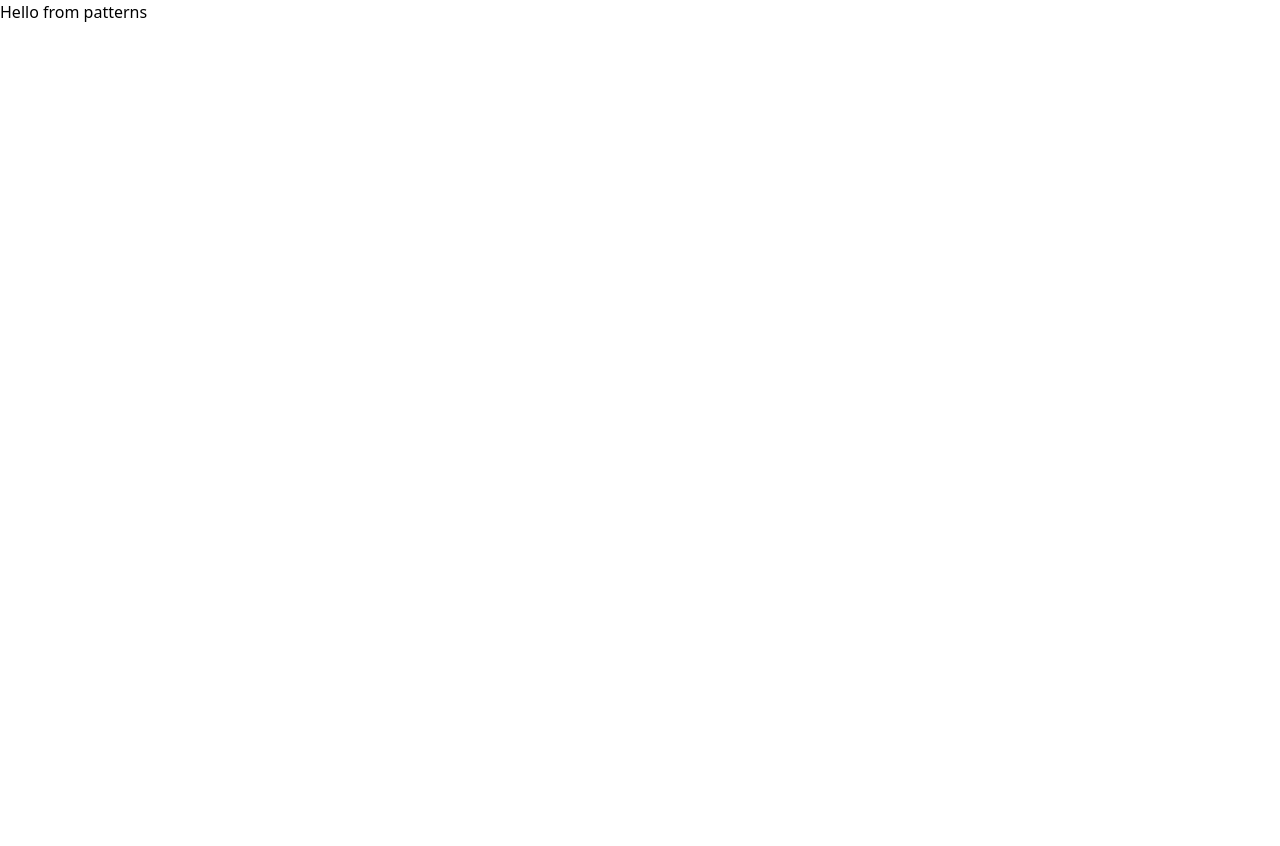
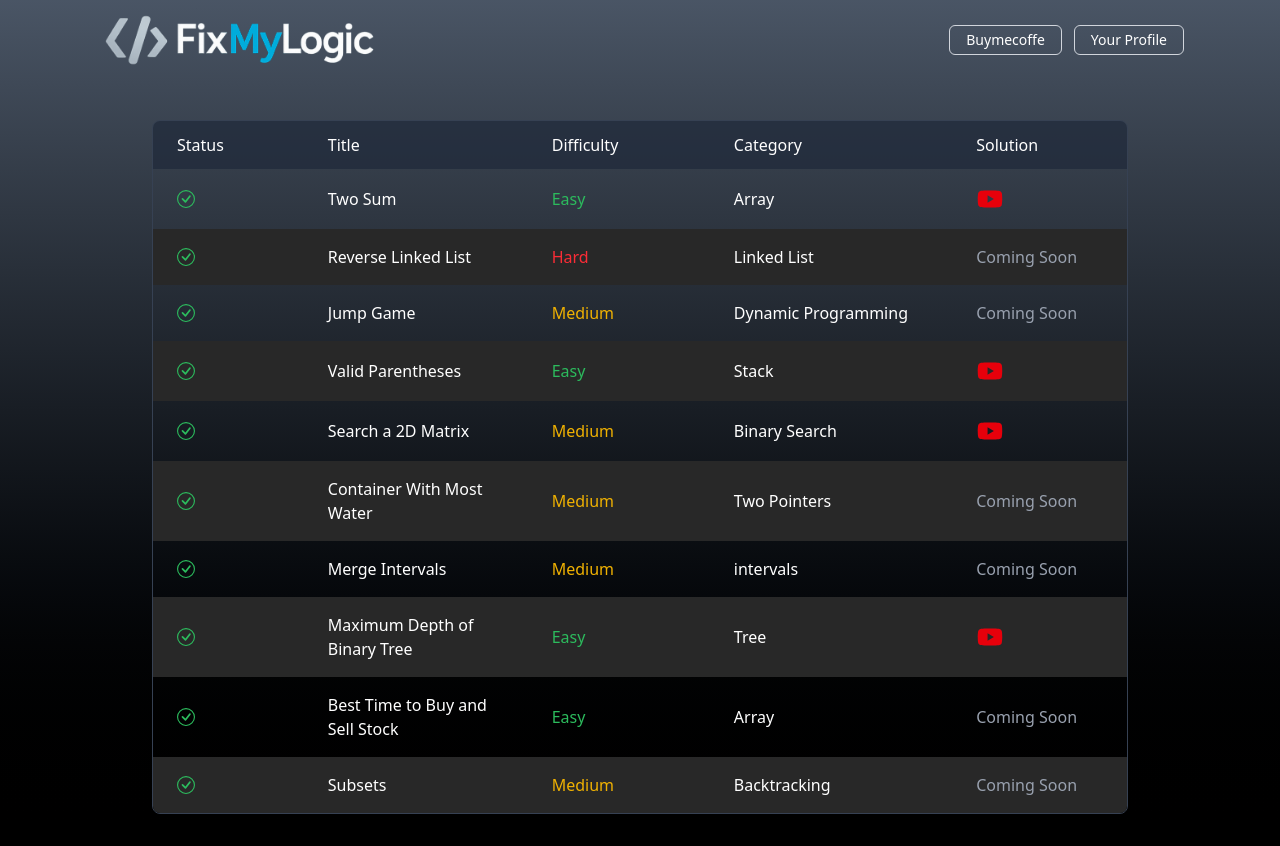
Before and after one commit to Immonn/FixMyLogic, a Next.js app: page /patternwise in a window 1280 px wide. Before the commit the page ends 800 px from the top, so only its background shows below. Built offline with nearby package versions, Linux system fonts and the light colour scheme.

Commit message:
Completed Problem  Dashboard

```diff
--- a/app/(pages)/patternwise/page.tsx
+++ b/app/(pages)/patternwise/page.tsx
@@ -1,5 +1,39 @@
-export default function Patternwise(){
-    return <>
-    <h1>Hello from patterns</h1>
-    </>
+import DashboardNavbar from "@/app/components/DashboardNavbar";
+import ProblemTable from "@/app/components/ProblemTable";
+
+export default function Patternwise() {
+    return (
+        <div className="bg-linear-to-b from-gray-600 to-black min-h-screen relative">
+            <div className="max-w-7xl mx-auto">
+                <DashboardNavbar />
+            </div>
+
+            <main className="max-w-5xl mt-2 mx-auto px-6 py-8">
+                <div className="overflow-x-auto rounded-lg border border-gray-700">
+                    <table className="w-full text-left text-white">
+                        <thead className="bg-gray-800/70">
+                            <tr>
+                                <th scope="col" className="px-6 py-3 w-0 font-medium">
+                                    Status
+                                </th>
+                                <th scope="col" className="px-6 py-3 w-0 font-medium">
+                                    Title
+                                </th>
+                                <th scope="col" className="px-6 py-3 w-0 font-medium">
+                                    Difficulty
+                                </th>
+                                <th scope="col" className="px-6 py-3 w-0 font-medium">
+                                    Category
+                                </th>
+                                <th scope="col" className="px-6 py-3 w-0 font-medium">
+                                    Solution
+                                </th>
+                            </tr>
+                        </thead>
+                        <ProblemTable />
+                    </table>
+                </div>
+            </main>
+        </div>
+    );
 }
--- /dev/null
+++ b/app/components/ProblemTable.tsx
@@ -0,0 +1,39 @@
+import React from 'react';
+import Link from 'next/link';
+import { problems } from '../mockdata/problem';
+import { BsCheckCircle } from 'react-icons/bs'
+import { AiFillYoutube } from 'react-icons/ai';
+
+type ProblemTableProps = {
+
+};
+
+const ProblemTable:React.FC<ProblemTableProps> = () => {
+
+    return <>
+        {problems.map((doc,idx)=>{
+            const difficultyColor=doc.difficulty==="Easy" ? 'text-dark-green-s' : doc.difficulty==="Medium" ? "text-yellow-500" : "text-red-500";
+            return <tr className={`${idx %2==1 ? 'bg-dark-layer-1':''}`} key={doc.id}>
+                <td className='px-6 py-4 font-medium whitespace-nowrap text-dark-green-s'>
+                    <BsCheckCircle fontSize={"18"} width={"18"}/>
+                </td>
+                <td className='px-6 py-4'>
+                    <Link className='hover:text-blue-600 cursor-pointer' href={`/problems/${doc.id}`}>
+                    {doc.title}
+                    </Link>
+                </td>
+                <td className={`px-6 py-4 ${difficultyColor}`}>
+                    {doc.difficulty}
+                </td>
+                <td className='px-6 py-4'>
+                    {doc.category}
+                </td>
+                <td className={`px-6 py-4`}>
+                    {doc.videoId ? <AiFillYoutube fontSize={"28"} className='cursor-pointer text-red-600 hover:text-white'/> : <p className='text-gray-400'>Coming Soon</p>}
+                </td>
+
+            </tr>
+        })}
+    </>
+}
+export default ProblemTable;
--- /dev/null
+++ b/app/mockdata/problem.ts
@@ -0,0 +1,91 @@
+export type Problem = {
+	id: string;
+	title: string;
+	difficulty: string;
+	category: string;
+	order: number;
+	videoId?: string;
+};
+
+export const problems: Problem[] = [
+	{
+		id: "two-sum",
+		title: "Two Sum",
+		difficulty: "Easy",
+		category: "Array",
+		order: 1,
+		videoId: "8-k1C6ehKuw",
+	},
+	{
+		id: "reverse-linked-list",
+		title: "Reverse Linked List",
+		difficulty: "Hard",
+		category: "Linked List",
+		order: 2,
+		videoId: "",
+	},
+	{
+		id: "jump-game",
+		title: "Jump Game",
+		difficulty: "Medium",
+		category: "Dynamic Programming",
+		order: 3,
+		videoId: "",
+	},
+	{
+		id: "valid-parentheses",
+		title: "Valid Parentheses",
+		difficulty: "Easy",
+		category: "Stack",
+		order: 4,
+		videoId: "xty7fr-k0TU",
+	},
+	{
+		id: "search-a-2d-matrix",
+		title: "Search a 2D Matrix",
+		difficulty: "Medium",
+		category: "Binary Search",
+		order: 5,
+		videoId: "ZfFl4torNg4",
+	},
+	{
+		id: "container-with-most-water",
+		title: "Container With Most Water",
+		difficulty: "Medium",
+		category: "Two Pointers",
+		order: 6,
+		videoId: "",
+	},
+	{
+		id: "merge-intervals",
+		title: "Merge Intervals",
+		difficulty: "Medium",
+		category: "intervals",
+		order: 7,
+		videoId: "",
+	},
+	{
+		id: "maximum-depth-of-binary-tree",
+		title: "Maximum Depth of Binary Tree",
+		difficulty: "Easy",
+		category: "Tree",
+		order: 8,
+		videoId: "4qYTqOiRMoM",
+	},
+	{
+		id: "best-time-to-buy-and-sell-stock",
+		title: "Best Time to Buy and Sell Stock",
+		difficulty: "Easy",
+		category: "Array",
+		order: 9,
+		videoId: "",
+	},
+	{
+		id: "subsets",
+		title: "Subsets",
+		difficulty: "Medium",
+		category: "Backtracking",
+		order: 10,
+		videoId: "",
+	},
+];
--- a/package.json
+++ b/package.json
@@ -14,6 +14,7 @@
     "react": "19.2.3",
     "react-dom": "19.2.3",
     "react-firebase-hooks": "^5.1.1",
+    "react-icons": "^5.6.0",
     "recoil": "^0.7.7"
   },
   "devDependencies": {
```
Also changed, not shown: 1 other file (tests, documents, lock files or other folders).
